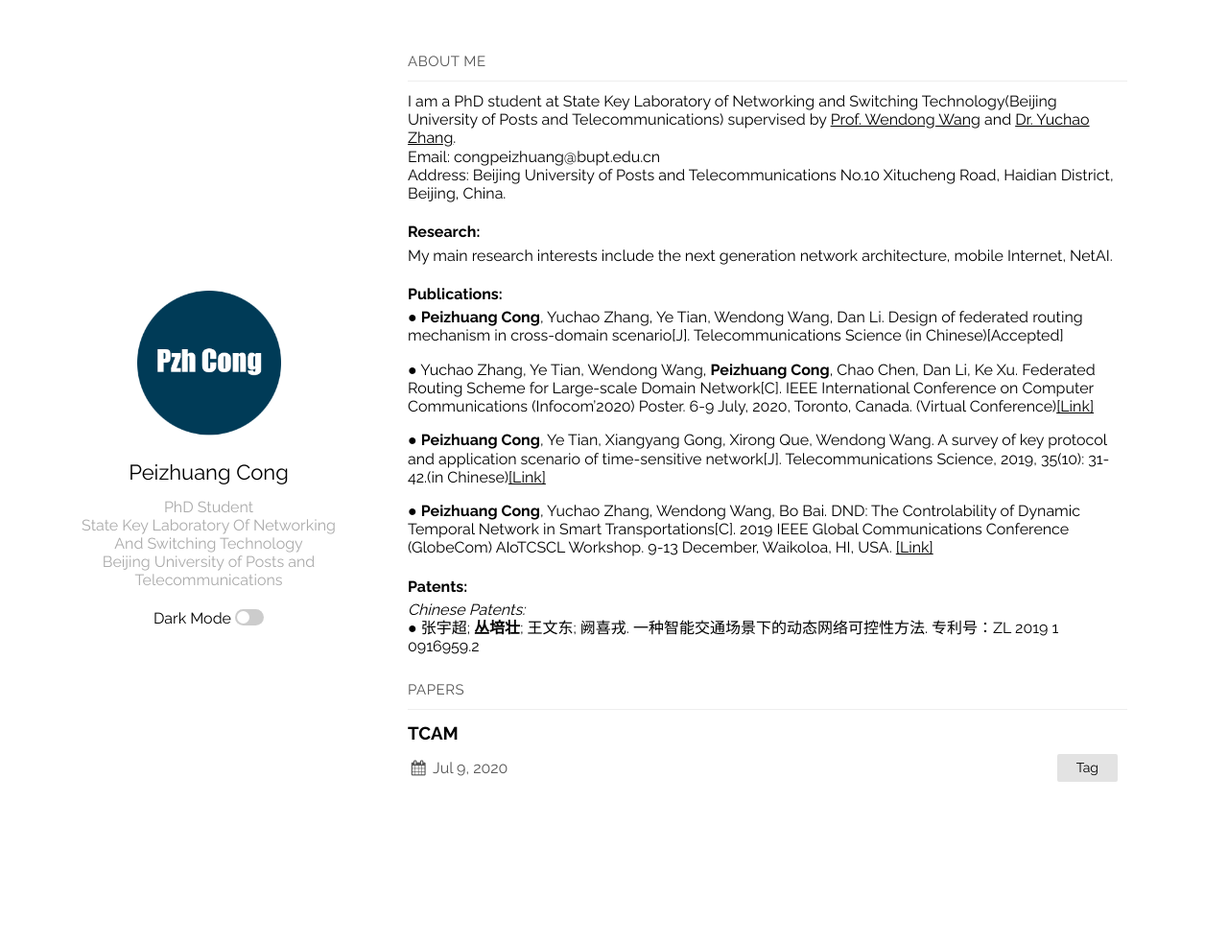
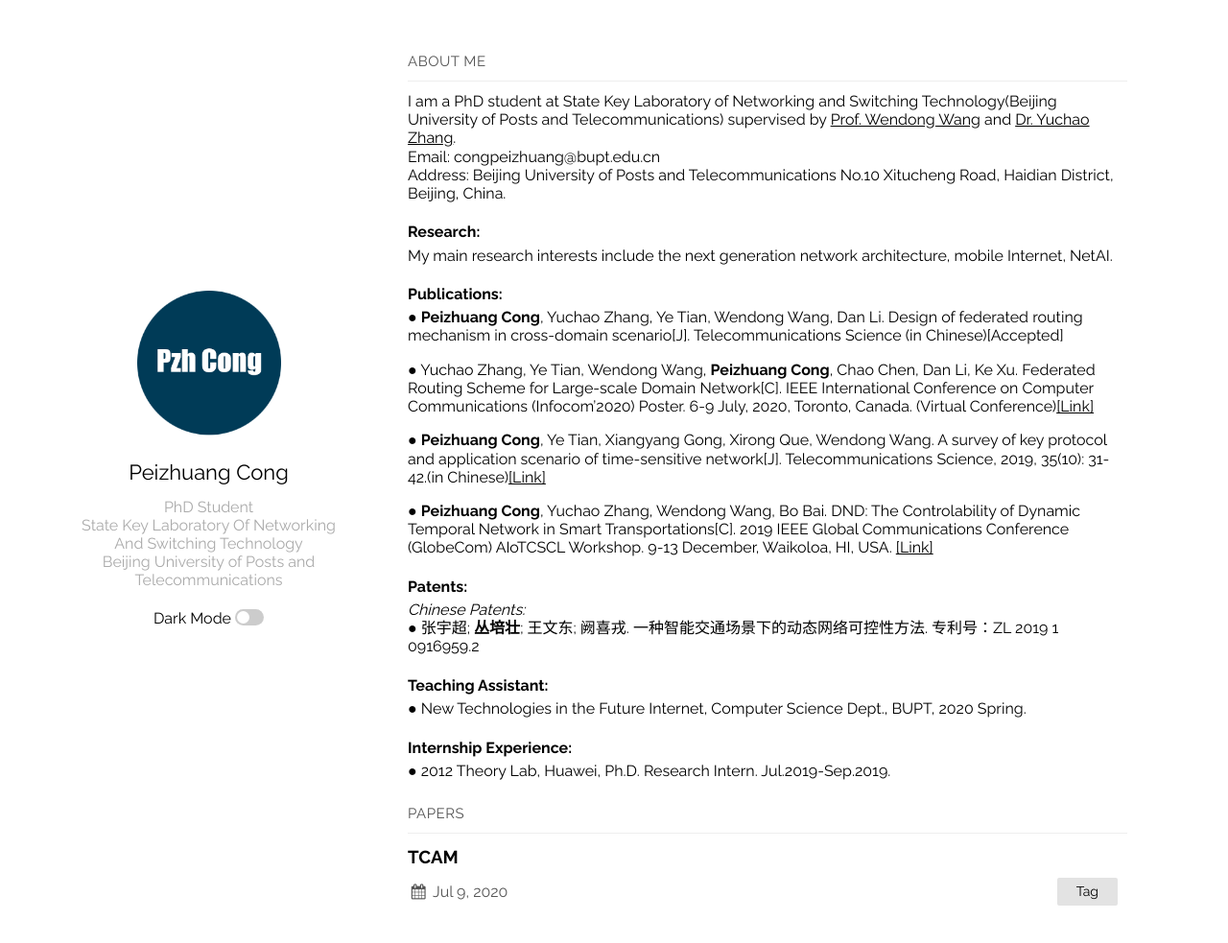
Before and after one commit to congpeizhuang/congpeizhuang.github.io, a Jekyll site: the page built from index.md, in a window 1280 px wide and 990 px high. Shown: the top 983 px of the window at 96% size. Built offline with Jekyll 4.4.1, drawn with Linux system fonts in a browser that asks for light colours.

Commit message:
Update index.md

```diff
--- a/index.md
+++ b/index.md
@@ -20,3 +20,10 @@ My main research interests include the next generation network architecture, mob
 #### Patents:
 *Chinese Patents:*
 ● 张宇超; **丛培壮**; 王文东; 阙喜戎. 一种智能交通场景下的动态网络可控性方法. 专利号：ZL 2019 1 0916959.2
+
+#### Teaching Assistant:
+● New Technologies in the Future Internet, Computer Science Dept., BUPT, 2020 Spring.
+
+
+#### Internship Experience:
+● 2012 Theory Lab, Huawei, Ph.D. Research Intern. Jul.2019-Sep.2019.
```
